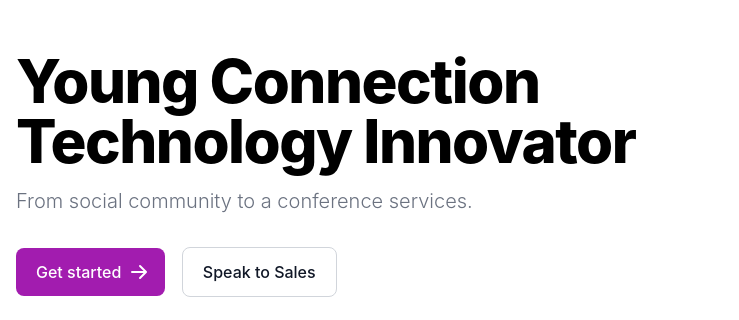
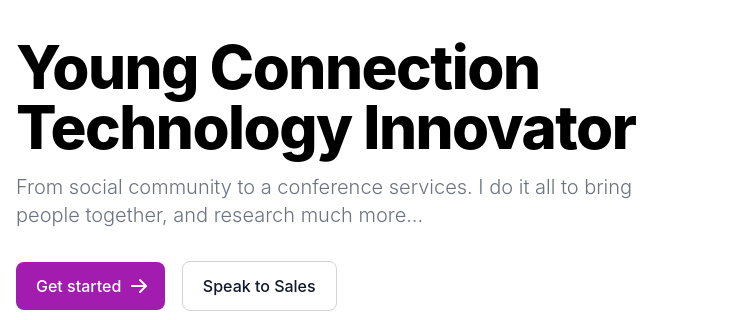
Before and after one commit to ycti/ycti.github.io, a plain HTML site: page index.html in a window 1280 px wide. Shown: the part 100-420 px from the top of the page, 0-739 px from the left. Drawn offline with nearby package versions, Linux system fonts and the light colour scheme.

Commit message:
Update index.html

```diff
--- a/index.html
+++ b/index.html
@@ -98,7 +98,7 @@
     <div class="grid max-w-screen-xl px-4 py-8 mx-auto lg:gap-8 xl:gap-0 lg:py-16 lg:grid-cols-12">
         <div class="mr-auto place-self-center lg:col-span-7">
             <h1 class="max-w-2xl mb-4 text-4xl font-extrabold tracking-tight leading-none md:text-5xl xl:text-6xl dark:text-white">Young Connection Technology Innovator</h1>
-            <p class="max-w-2xl mb-6 font-light text-gray-500 lg:mb-8 md:text-lg lg:text-xl dark:text-gray-400">From social community to a conference services.</p>
+            <p class="max-w-2xl mb-6 font-light text-gray-500 lg:mb-8 md:text-lg lg:text-xl dark:text-gray-400">From social community to a conference services. I do it all to bring people together, and research much more...</p>
             <a href="#" class="inline-flex items-center justify-center px-5 py-3 mr-3 text-base font-medium text-center text-white rounded-lg bg-primary-700 hover:bg-primary-800 focus:ring-4 focus:ring-primary-300 dark:focus:ring-primary-900">
                 Get started
                 <svg class="w-5 h-5 ml-2 -mr-1" fill="currentColor" viewBox="0 0 20 20" xmlns="http://www.w3.org/2000/svg"><path fill-rule="evenodd" d="M10.293 3.293a1 1 0 011.414 0l6 6a1 1 0 010 1.414l-6 6a1 1 0 01-1.414-1.414L14.586 11H3a1 1 0 110-2h11.586l-4.293-4.293a1 1 0 010-1.414z" clip-rule="evenodd"></path></svg>
```
